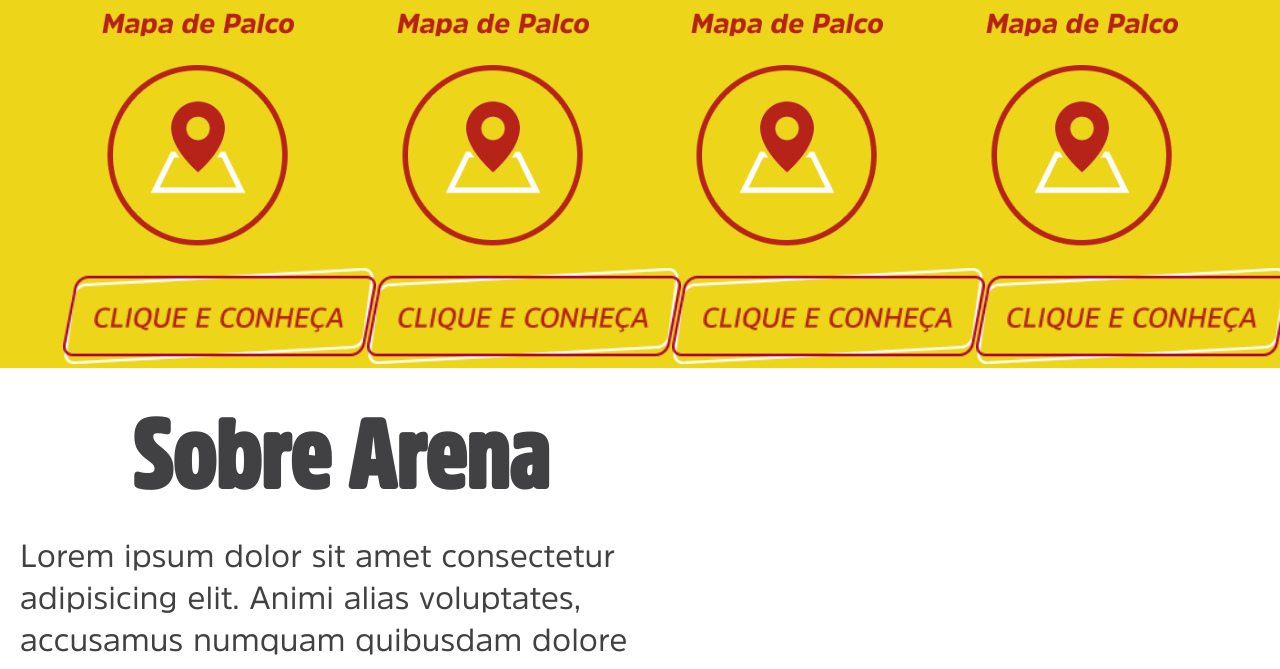
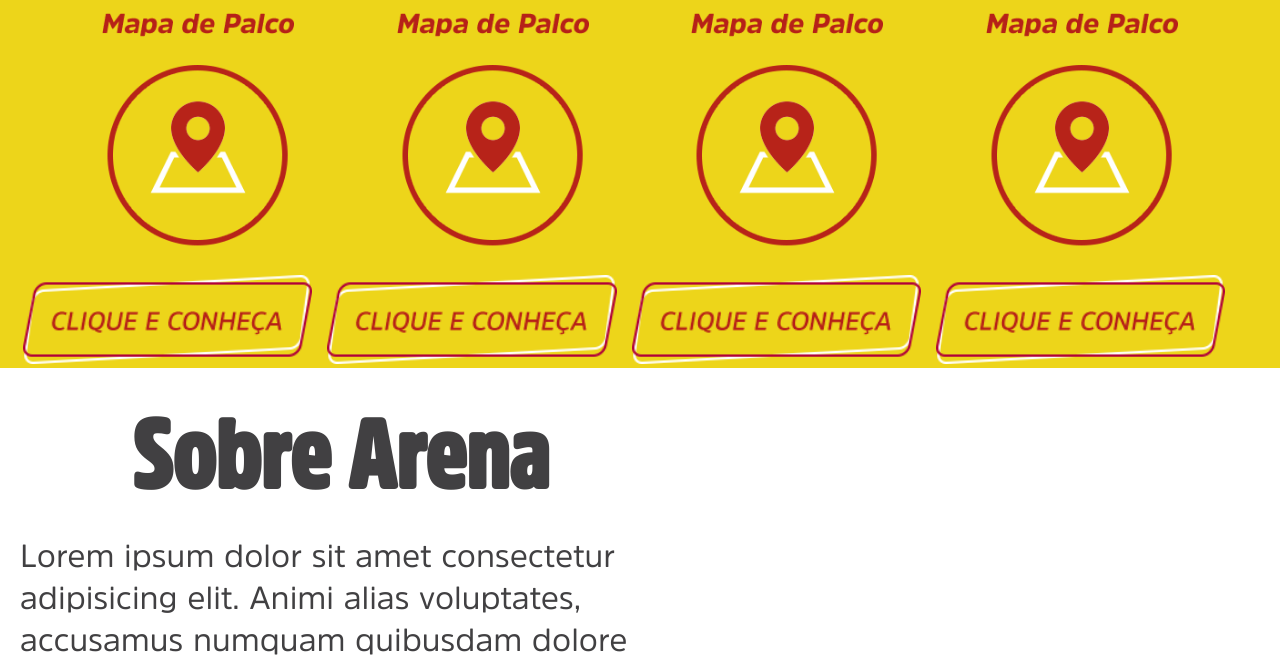
Before and after one commit to PedroBennesby/TesteQuax, a plain HTML site: page index.html in a window 1280 px wide. Shown: the part 963-1632 px from the top of the page. Drawn offline with nearby package versions, Linux system fonts and the light colour scheme.

Commit message:
Update style.css

```diff
--- a/style.css
+++ b/style.css
@@ -165,9 +165,10 @@
   }
   .buttons {
     width: 100%;
+    right: 2.5rem;
   }
   .button {
-    width: 130%;
+    width: 120%;
   }
 }
 
```
